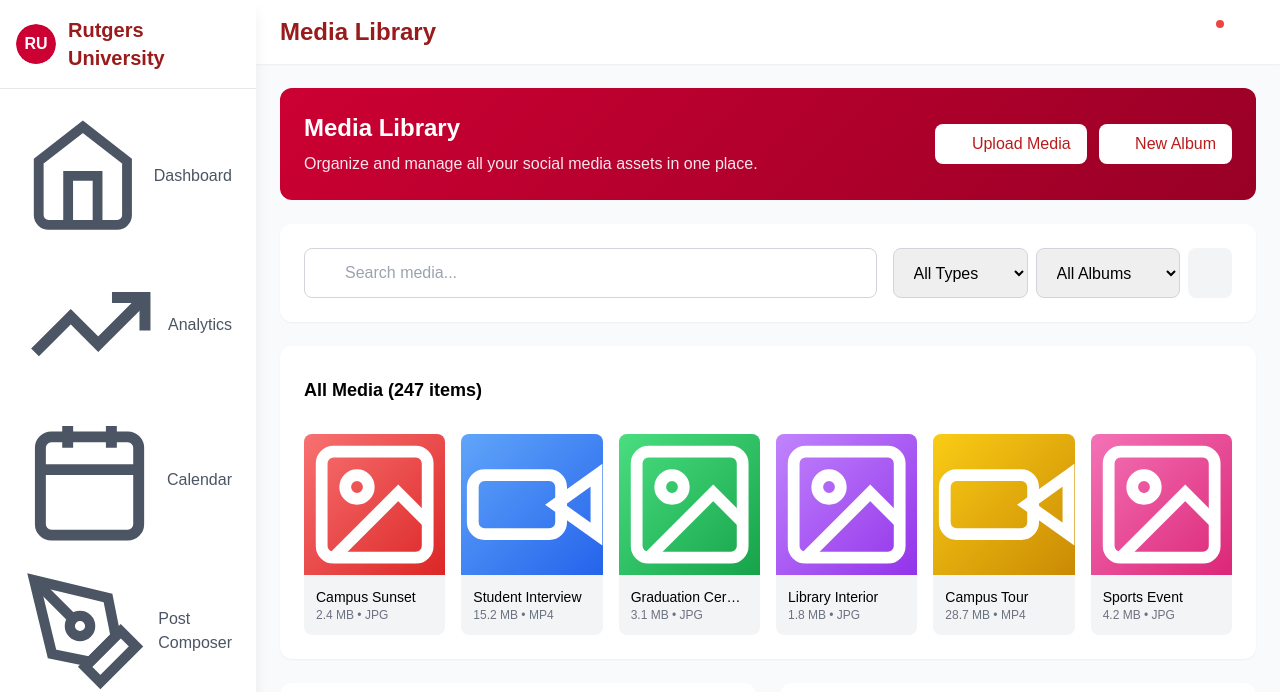
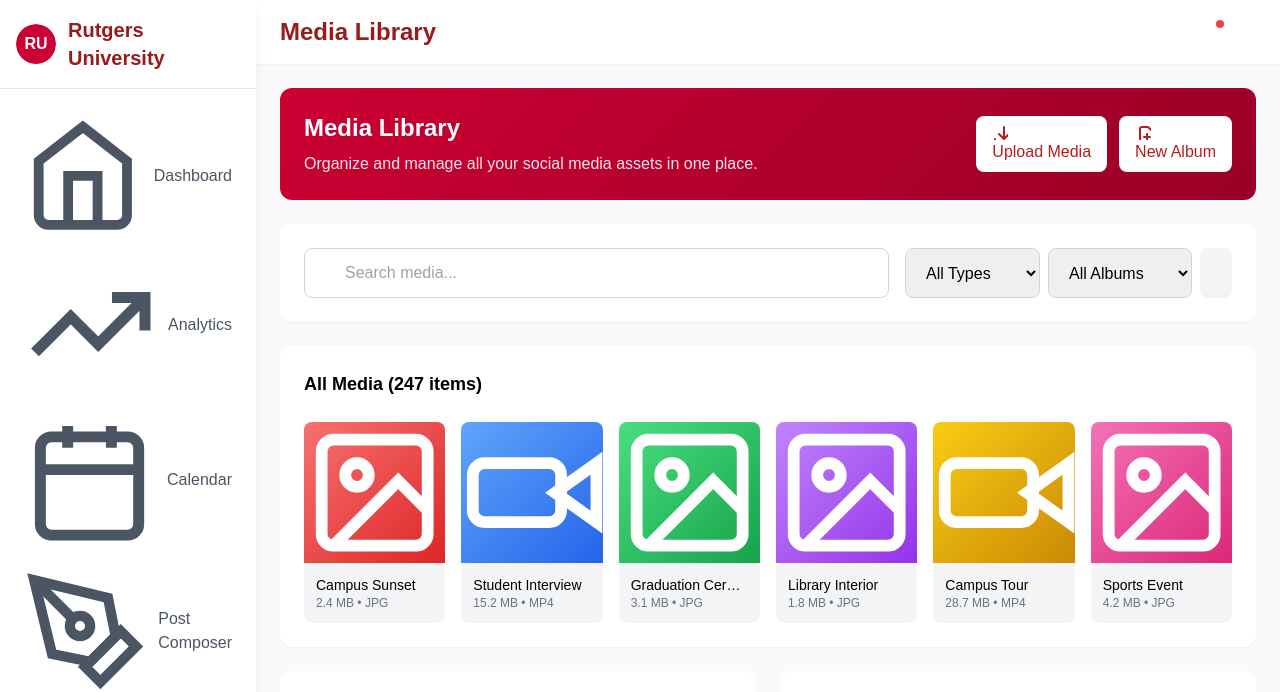
Before and after one commit to CxxxxDxxxF/dashboard-test, a website: page media-library.html in a window 1280 px wide. Shown: the top 692 px of the page. Drawn offline with Linux system fonts and the light colour scheme.

Commit message:
Update dist/styles.css and media-library.html for latest dashboard icon and style changes

```diff
--- a/media-library.html
+++ b/media-library.html
@@ -9,7 +9,6 @@
     <meta http-equiv="Permissions-Policy" content="fullscreen=(self)">
     <title>Media Library - Rutgers University Social Media Manager</title>
     <link rel="stylesheet" href="dist/styles.css">
-    <link rel="stylesheet" href="https://cdnjs.cloudflare.com/ajax/libs/font-awesome/6.4.0/css/all.min.css">
 </head>
 <body class="bg-gray-50">
     <!-- Mobile Menu Button -->
@@ -149,11 +148,11 @@
                         <p class="opacity-90">Organize and manage all your social media assets in one place.</p>
                     </div>
                     <div class="mt-4 md:mt-0 flex space-x-3">
-                        <button class="bg-white text-red-700 px-4 py-2 rounded-lg font-medium hover:bg-opacity-90 transition-transform duration-300 hover:shadow-lg hover:-translate-y-1">
-                            <i class="fas fa-upload mr-2"></i>Upload Media
+                        <button class="bg-white text-red-700 px-4 py-2 rounded-lg font-medium hover:bg-opacity-90 transition-transform duration-300 hover:shadow-lg hover:-translate-y-1" type="button">
+                            <svg xmlns="http://www.w3.org/2000/svg" class="mr-2" width="16" height="16" fill="none" stroke="currentColor" stroke-width="2" stroke-linecap="round" stroke-linejoin="round" aria-label="Upload"><path d="M21 15v4a2 2 0 0 1-2 2H5a2 2 0 0 1-2-2v-4"/><polyline points="7 10 12 15 17 10"/><line x1="12" y1="15" x2="12" y2="3"/></svg>Upload Media
                         </button>
-                        <button class="bg-white text-red-700 px-4 py-2 rounded-lg font-medium hover:bg-opacity-90 transition-transform duration-300 hover:shadow-lg hover:-translate-y-1">
-                            <i class="fas fa-folder-plus mr-2"></i>New Album
+                        <button class="bg-white text-red-700 px-4 py-2 rounded-lg font-medium hover:bg-opacity-90 transition-transform duration-300 hover:shadow-lg hover:-translate-y-1" type="button">
+                            <svg xmlns="http://www.w3.org/2000/svg" class="mr-2" width="16" height="16" fill="none" stroke="currentColor" stroke-width="2" stroke-linecap="round" stroke-linejoin="round" aria-label="New Album"><path d="M9 13h6m-3-3v6m5 5H7a2 2 0 0 1-2-2V5a2 2 0 0 1 2-2h5.586a1 1 0 0 1 .707.293l5.414 5.414a1 1 0 0 1 .293.707V19a2 2 0 0 1-2 2z"/></svg>New Album
                         </button>
                     </div>
                 </div>
```
Also changed, not shown: dist/styles.css.
